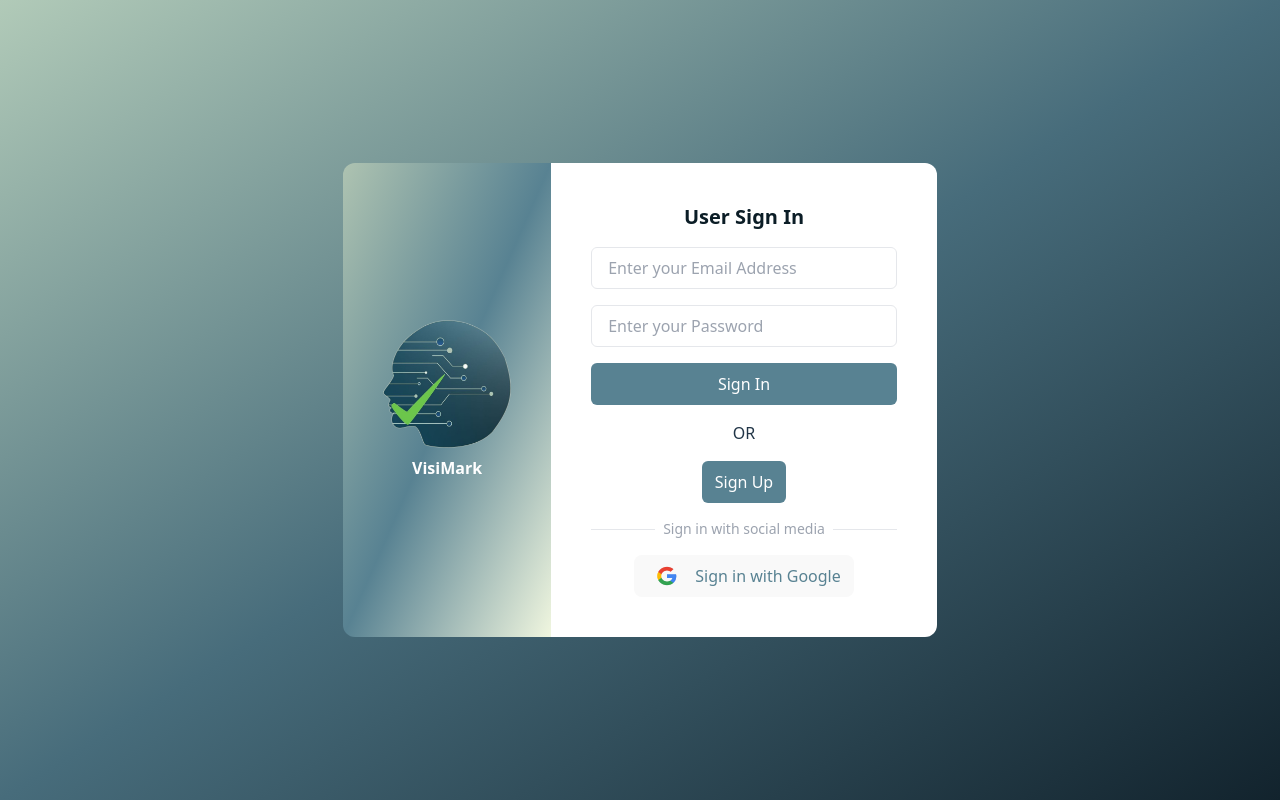
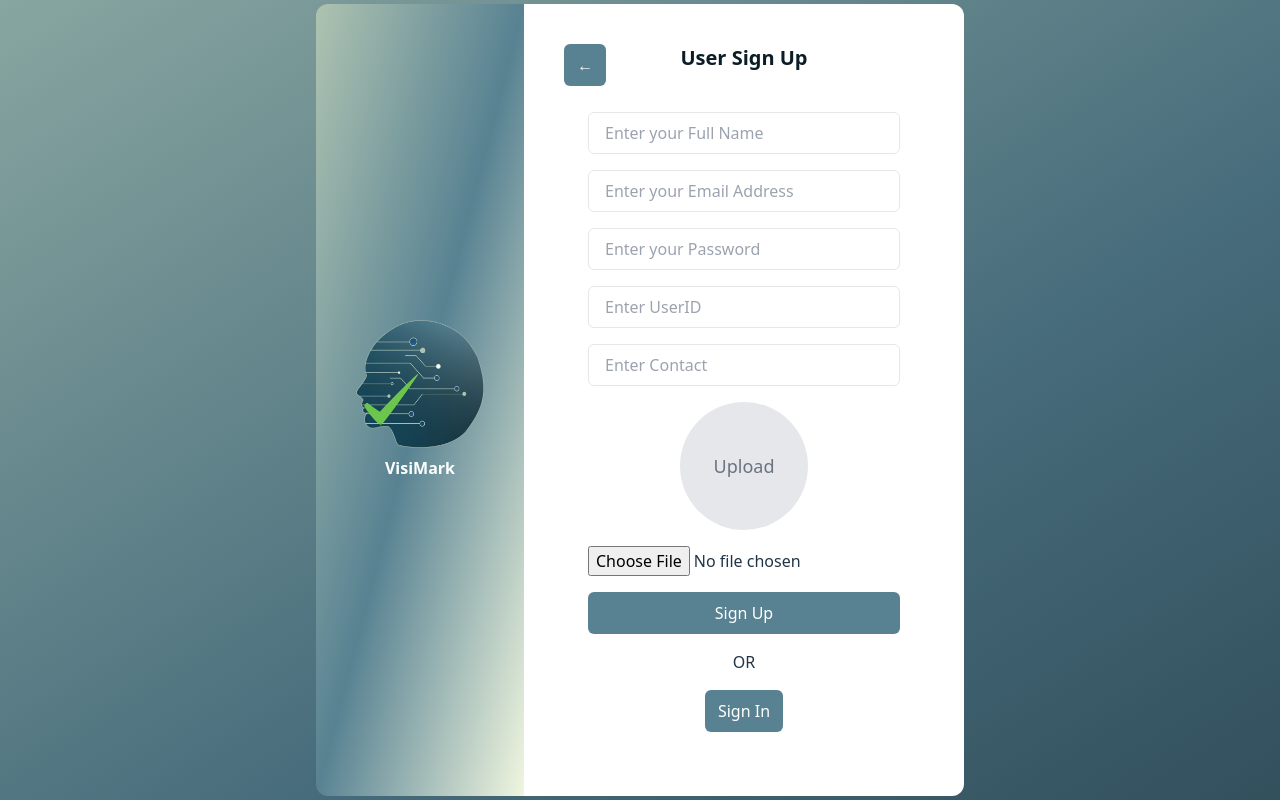
Before and after one commit to A-Dube/VisiMark-Frontend, a React (Vite) app: page /signup in a window 1280 px wide. Built offline with nearby package versions, Linux system fonts and the light colour scheme.

Commit message:
correction

```diff
--- a/src/Components/LoginComp/Signup.jsx
+++ b/src/Components/LoginComp/Signup.jsx
@@ -1,42 +1,61 @@
 import React, { useState, useContext } from "react";
 import { Link, useNavigate } from "react-router-dom";
 import { AuthContext } from "../Context/AuthContext";
-import LogoImg from "../../assets/Logo.png";
-import GoogleImg from "../../assets/Google.png";
+import LogoImg from '../../assets/Logo.png';
 import axios from "axios";
 
-const ULogin = () => {
+const Signup = () => {
   const { login } = useContext(AuthContext);
   const navigate = useNavigate();
+  const [name, setName] = useState("");
   const [email, setEmail] = useState("");
   const [password, setPassword] = useState("");
-  const [loading, setLoading] = useState(false);
+  const [userID, setUserID] = useState("");
+  const [contact, setContact] = useState("");
+  const [imageFile, setImageFile] = useState(null);
+  const [preview, setPreview] = useState(null);
+
+  const handleImageChange = (e) => {
+    if (e.target.files && e.target.files[0]) {
+      const file = e.target.files[0];
+      setImageFile(file);
+      setPreview(URL.createObjectURL(file));
+    }
+  };
 
   const handleSubmit = async (e) => {
     e.preventDefault();
-    setLoading(true);
+    const formData = new FormData();
+    formData.append("name", name);
+    formData.append("email", email);
+    formData.append("password", password);
+    formData.append("userID", userID);
+    formData.append("contact", contact);
+    if (imageFile) formData.append("image", imageFile);
+
     try {
-      const res = await axios.post(
-        "https://vishimark-b.onrender.com/auth/login",
-        { email, password }
+      const response = await axios.post(
+        "https://vishimark-b.onrender.com/auth/signup",
+        formData,
+        {
+          headers: { "Content-Type": "multipart/form-data" },
+        }
       );
-
-      if (res.status === 200 && res.data.token) {
-        login(res.data.token);      // Save token in context/localStorage
-        navigate("/dashboard");     // Redirect to protected dashboard
+      const data = response.data;
+      if (response.status === 200) {
+        login(data.token);
+        navigate("/dashboard");
       } else {
-        alert(res.data.message || "Invalid credentials");
+        alert(data.message || "Signup failed");
       }
     } catch (err) {
       console.error(err);
-      alert("Login failed. Try again.");
-    } finally {
-      setLoading(false);
+      alert("Signup failed. Try again.");
     }
   };
 
   return (
-    <div className="relative w-full min-h-screen flex items-center justify-center bg-gradient-to-tl from-[#12232D] via-[#476C7B] to-[#b1cab8] overflow-auto">
+    <div className="relative w-full min-h-screen flex items-center justify-center bg-gradient-to-tl from-[#12232D] via-[#476C7B] to-[#b1cab8] bg-[length:200%_200%] animate-[gradientMove_5s_ease_infinite] overflow-auto">
       <div className="flex flex-col md:flex-row items-center justify-center rounded-xl overflow-y-hidden">
         <div className="flex items-stretch justify-center">
           <div className="flex flex-col items-center justify-center bg-gradient-to-br from-[#AEC3B1] via-[#588292] to-[#F0F6DF] p-10">
@@ -45,56 +64,31 @@ const ULogin = () => {
           </div>
 
           <div className="flex flex-col items-center justify-center bg-white p-10">
-            <h2 className="text-xl font-semibold text-[#0b1d26] mb-4">
-              User Sign In
-            </h2>
+            <div className="relative w-full flex justify-center items-start mb-4">
+              <Link to="/login">
+                <button className="absolute left-0 top-0 px-3 py-2 bg-[#588292] text-white rounded-md hover:opacity-90">←</button>
+              </Link>
+              <h2 className="text-xl font-semibold text-[#0b1d26]">User Sign Up</h2>
+            </div>
 
-            <form onSubmit={handleSubmit} className="flex flex-col items-center gap-4 w-full max-w-sm">
-              <input
-                type="email"
-                placeholder="Enter your Email Address"
-                value={email}
-                onChange={(e) => setEmail(e.target.value)}
-                className="px-4 py-2 border rounded-md w-full"
-                required
-              />
-              <input
-                type="password"
-                placeholder="Enter your Password"
-                value={password}
-                onChange={(e) => setPassword(e.target.value)}
-                className="px-4 py-2 border rounded-md w-full"
-                required
-              />
+            <form onSubmit={handleSubmit} className="flex flex-col items-center gap-4 w-full max-w-sm p-6">
+              <input type="text" placeholder="Enter your Full Name" value={name} onChange={(e) => setName(e.target.value)} className="px-4 py-2 border rounded-md w-full" required />
+              <input type="email" placeholder="Enter your Email Address" value={email} onChange={(e) => setEmail(e.target.value)} pattern=".+@gmail\.com" className="px-4 py-2 border rounded-md w-full" required />
+              <input type="password" placeholder="Enter your Password" value={password} onChange={(e) => setPassword(e.target.value)} className="px-4 py-2 border rounded-md w-full" required />
+              <input type="number" placeholder="Enter UserID" value={userID} onChange={(e) => setUserID(e.target.value.replace(/\D/, ""))} className="px-4 py-2 border rounded-md w-full" step="1" required />
+              <input type="number" placeholder="Enter Contact" value={contact} onChange={(e) => setContact(e.target.value.replace(/\D/, ""))} className="px-4 py-2 border rounded-md w-full" step="1" required />
 
-              <button
-                type="submit"
-                disabled={loading}
-                className={`px-3 py-2 ${loading ? "bg-gray-500" : "bg-[#588292]"} text-white rounded-md w-full`}
-              >
-                {loading ? "Signing in..." : "Sign In"}
-              </button>
+              <div className="w-32 h-32 rounded-full bg-gray-200 overflow-hidden flex items-center justify-center">
+                {preview ? <img src={preview} alt="Profile" className="w-full h-full object-cover" /> : <p className="text-gray-500 text-lg">Upload</p>}
+              </div>
+              <input type="file" accept="image/*" onChange={handleImageChange} />
 
+              <button type="submit" className="px-3 py-2 bg-[#588292] text-white rounded-md hover:opacity-90 w-full">Sign Up</button>
               <p>OR</p>
-
-              <Link to="/signup">
-                <button
-                  type="button"
-                  className="px-3 py-2 bg-[#588292] text-white rounded-md w-full"
-                >
-                  Sign Up
-                </button>
+              <Link to="/ulogin">
+                <button type="button" className="px-3 py-2 bg-[#588292] text-white rounded-md hover:opacity-90 w-full">Sign In</button>
               </Link>
             </form>
-
-            <div className="my-4 flex items-center justify-center gap-2 text-gray-400 text-sm">
-              <hr className="w-16" /> Sign in with social media <hr className="w-16" />
-            </div>
-
-            <button className="flex items-center justify-center px-3 py-2 text-md text-[#588292] hover:opacity-90 gap-2">
-              <img src={GoogleImg} alt="Google" className="w-10 h-5" />
-              Sign in with Google
-            </button>
           </div>
         </div>
       </div>
@@ -102,4 +96,4 @@ const ULogin = () => {
   );
 };
 
-export default ULogin;
+export default Signup;
```
